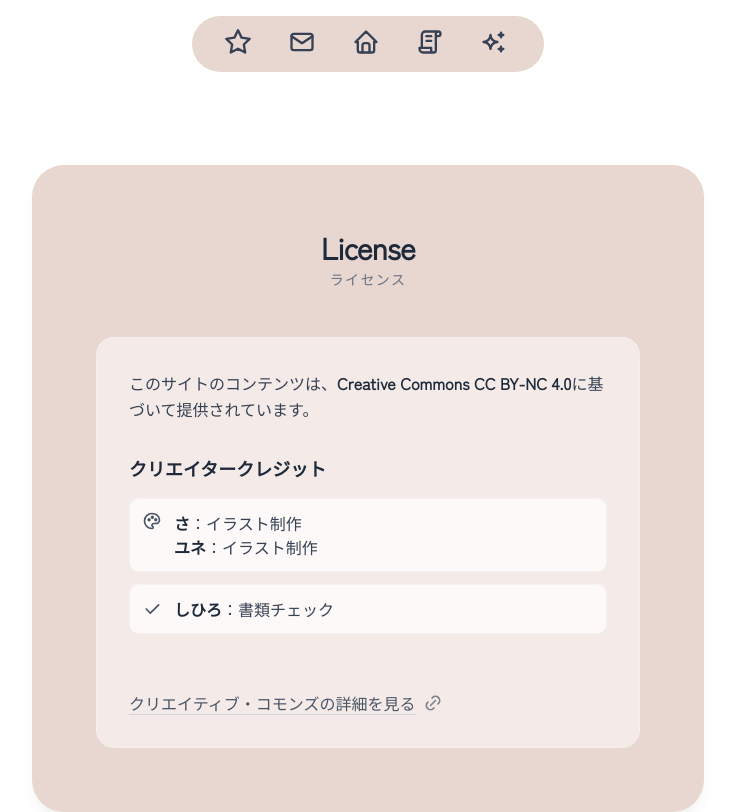
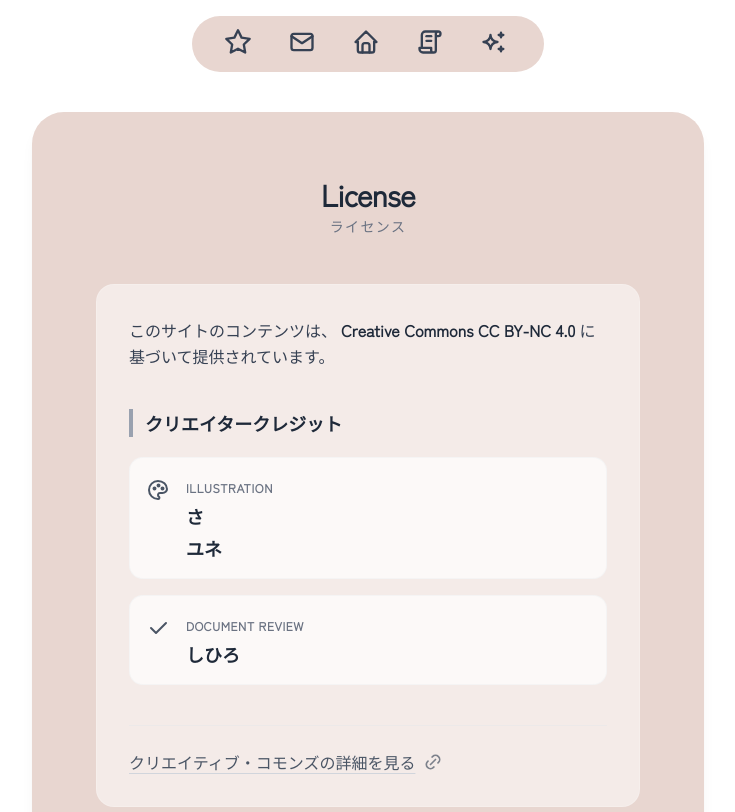
Before and after one commit to ayane0857/ayane-official-site-v2, a Next.js app: page /license in a window 1280 px wide. Shown: the top 812 px of the page, without its empty margins (272-1007 px from the left). Built offline with nearby package versions, Linux system fonts and the light colour scheme.

Commit message:
クリエータークレジットの微細な修正

```diff
--- a/app/license/page.tsx
+++ b/app/license/page.tsx
@@ -17,7 +17,7 @@ export default function License() {
   return (
     <main className="p-6 mx-auto min-h-screen flex items-center justify-center">
       <div className="bg-[#e8d6d0] rounded-[2rem] max-w-2xl w-full p-10 md:p-16 shadow-lg shadow-black/5 text-center">
-        {/* ヘッダー部分：お問い合わせと同じスタイル */}
+        {/* ヘッダー部分 */}
         <h2 className="text-3xl font-extrabold text-gray-800 tracking-tight">
           License
           <span className="block text-sm font-medium text-gray-500 mt-1 uppercase tracking-widest">
@@ -25,39 +25,54 @@ export default function License() {
           </span>
         </h2>
 
-        {/* コンテンツ部分：白背景のカードで可読性をアップ */}
+        {/* コンテンツ部分 */}
         <div className="mt-12 bg-white/50 p-8 rounded-2xl text-left border border-white/20">
           <p className="text-gray-700 leading-relaxed text-sm md:text-base">
             このサイトのコンテンツは、
-            <span className="font-semibold text-gray-800">
+            <span className="mx-1 font-semibold text-gray-800">
               Creative Commons CC BY-NC 4.0
             </span>
             に基づいて提供されています。
           </p>
 
-          <h3 className="mt-8 text-lg font-semibold text-gray-800">
+          <h3 className="mt-10 text-lg font-semibold text-gray-800 border-l-4 border-gray-400 pl-3">
             クリエイタークレジット
           </h3>
-          <div className="mt-4 space-y-3">
-            <div className="flex gap-3 p-3 bg-white/70 rounded-lg border border-gray-200/30 hover:bg-white/80 transition-colors">
-              <TbPalette className="h-5 w-5 text-gray-600 flex-shrink-0" />
-              <ul className="text-gray-700 text-sm md:text-base">
-                <li><span className="font-semibold text-gray-800">さ</span>
-                ：イラスト制作</li>
-                <li><span className="font-semibold text-gray-800">ユネ</span>
-                ：イラスト制作</li>
-              </ul>
+
+          <div className="mt-5 space-y-4">
+            {/* イラスト制作セクション */}
+            <div className="flex gap-4 p-4 bg-white/70 rounded-xl border border-gray-200/30 hover:bg-white/90 transition-colors duration-300">
+              <div className="mt-1">
+                <TbPalette className="h-6 w-6 text-gray-600 flex-shrink-0" />
+              </div>
+              <div>
+                <span className="text-xs font-bold text-gray-500 uppercase tracking-wider">Illustration</span>
+                <ul className="mt-1 text-gray-700 text-sm md:text-base space-y-1">
+                  <li>
+                    <span className="font-semibold text-gray-800 text-lg">さ</span>
+                  </li>
+                  <li>
+                    <span className="font-semibold text-gray-800 text-lg">ユネ</span>
+                  </li>
+                </ul>
+              </div>
             </div>
-            <div className="flex items-center gap-3 p-3 bg-white/70 rounded-lg border border-gray-200/30 hover:bg-white/80 transition-colors">
-              <TbCheck className="h-5 w-5 text-gray-600 flex-shrink-0" />
-              <div className="text-gray-700 text-sm md:text-base">
-                <span className="font-semibold text-gray-800">しひろ</span>
-                ：書類チェック
+
+            {/* 書類チェックセクション */}
+            <div className="flex gap-4 p-4 bg-white/70 rounded-xl border border-gray-200/30 hover:bg-white/90 transition-colors duration-300">
+              <div className="mt-1">
+                <TbCheck className="h-6 w-6 text-gray-600 flex-shrink-0" />
+              </div>
+              <div>
+                <span className="text-xs font-bold text-gray-500 uppercase tracking-wider">Document Review</span>
+                <div className="mt-1 text-gray-700 text-sm md:text-base">
+                  <span className="font-semibold text-gray-800 text-lg">しひろ</span>
+                </div>
               </div>
             </div>
           </div>
 
-          <div className="mt-8 pt-6 border-t border-gray-200/50">
+          <div className="mt-10 pt-6 border-t border-gray-200/50">
             <a
               href="https://creativecommons.org/licenses/by-nc/4.0/deed.ja"
               target="_blank"
```
